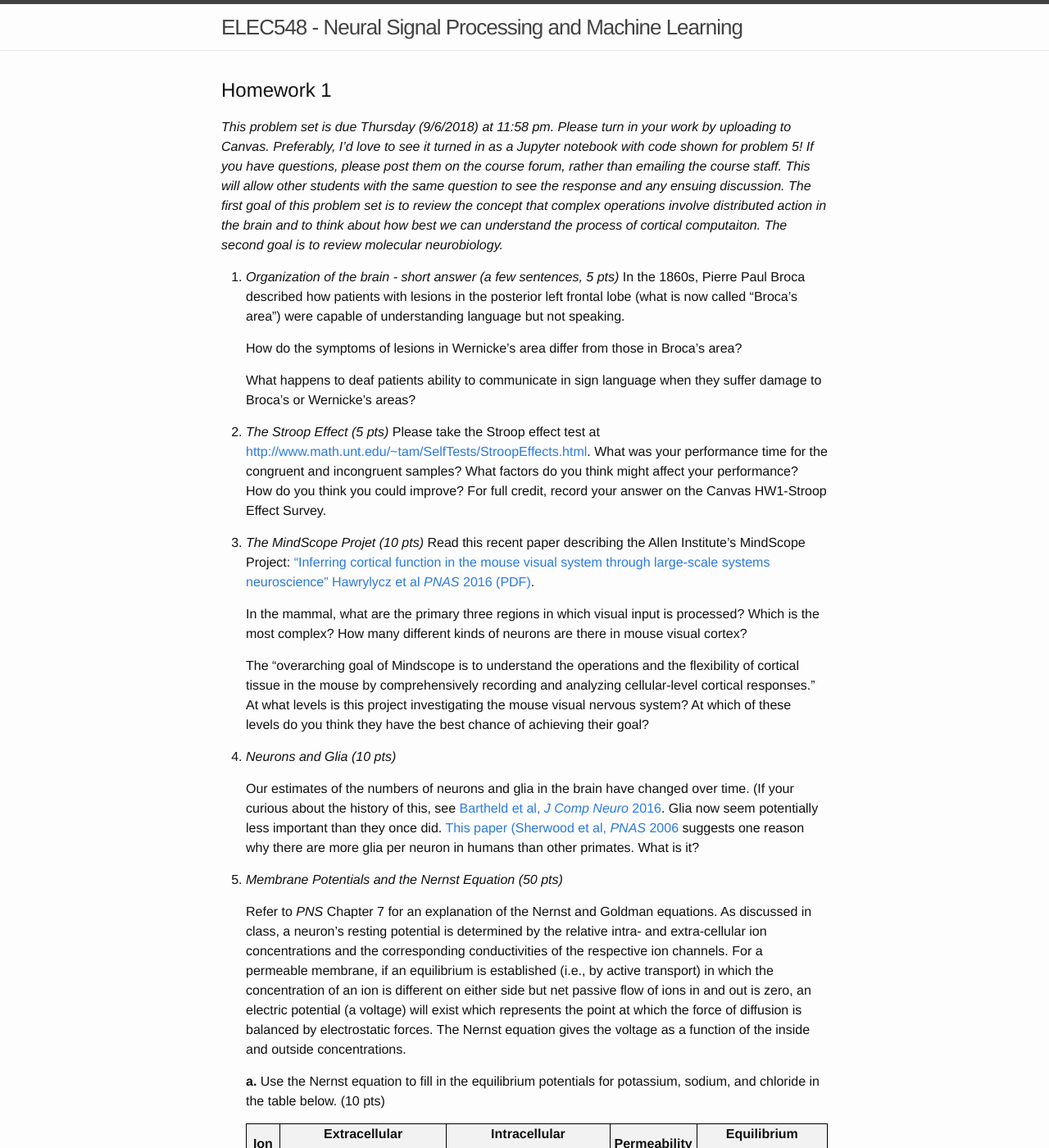
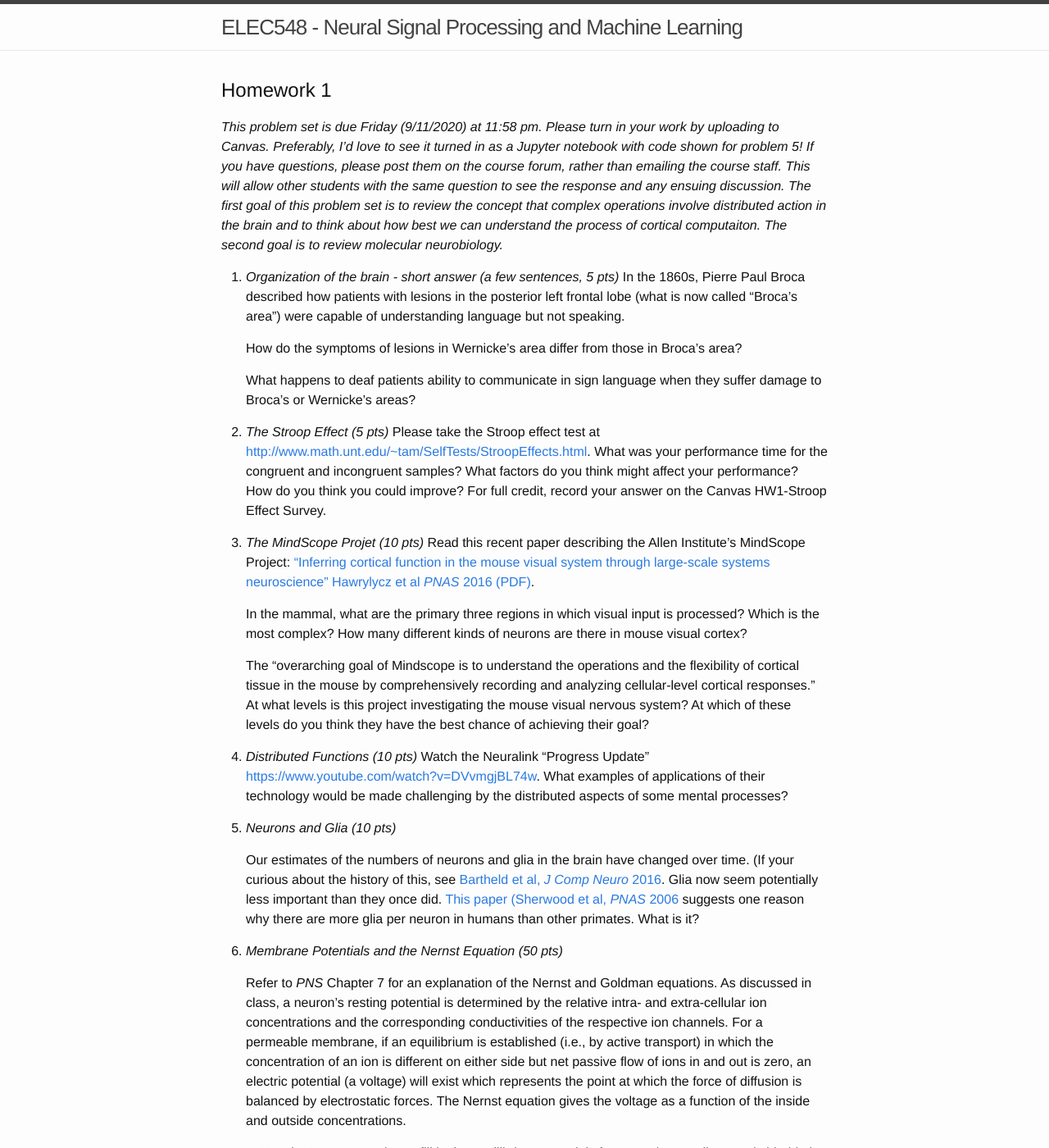
Before and after one commit to elec548/elec548.github.io, a Jekyll site: the page built from Assignments/hw1.md, in a window 1280 px wide and 1400 px high. Shown: the whole window at 82% size. Built offline with Jekyll 4.4.1, drawn with Linux system fonts in a browser that asks for light colours.

Commit message:
Updated HW 1

```diff
--- a/Assignments/hw1.md
+++ b/Assignments/hw1.md
@@ -5,7 +5,7 @@ title: Homework 1
 
 ## Homework 1
 
-_This problem set is due Thursday (9/6/2018) at 11:58 pm. Please turn in your work by uploading to
+_This problem set is due Friday (9/11/2020) at 11:58 pm. Please turn in your work by uploading to
 Canvas. Preferably, I'd love to see it turned in as a Jupyter notebook with code
 shown for problem 5! If you have questions, please post them on the course
 forum, rather than emailing the course staff. This will allow other students
@@ -46,14 +46,19 @@ neurobiology._
    system? At which of these levels do you think they have the best chance of achieving their
    goal?
 
-4. _Neurons and Glia (10 pts)_
+4. _Distributed Functions (10 pts)_  Watch the Neuralink "Progress Update"
+[https://www.youtube.com/watch?v=DVvmgjBL74w](https://www.youtube.com/watch?v=DVvmgjBL74w).
+What examples of applications of their technology would be made challenging by
+the distributed aspects of some mental processes?
+
+5. _Neurons and Glia (10 pts)_
 
    Our estimates of the numbers of neurons and glia in the brain have changed over time. (If
    your curious about the history of this, see [Bartheld et al, _J Comp Neuro_ 2016](https://www.ncbi.nlm.nih.gov/pmc/articles/PMC5063692/).
    Glia now seem potentially less important than they once did. [This paper (Sherwood et al, _PNAS_ 2006](http://www.pnas.org/content/103/37/13606.short)
    suggests one reason why there are more glia per neuron in humans than other primates. What is it?
 
-5. _Membrane Potentials and the Nernst Equation (50 pts)_
+6. _Membrane Potentials and the Nernst Equation (50 pts)_
 
    Refer to _PNS_ Chapter 7 for an explanation of the Nernst and Goldman equations.
    As discussed in class, a neuron’s resting potential is determined by the relative intra- and
@@ -98,7 +103,7 @@ neurobiology._
      Consider three phases - when the membrane potentail is below threshold, and after it crosses
      threshold, after it begins to return (i.e., after the peak). (10 pts)
 
-6. _Synapses (30 pts)_
+7. _Synapses (30 pts)_
 
    Refer to _PNS_ Ch. 10 and Ch. 12 and the Lecture 3 slides.
 
```
